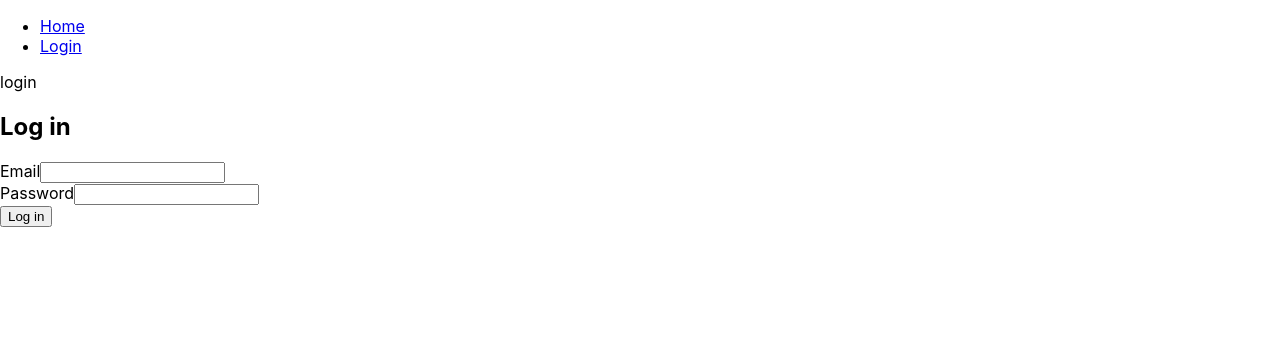
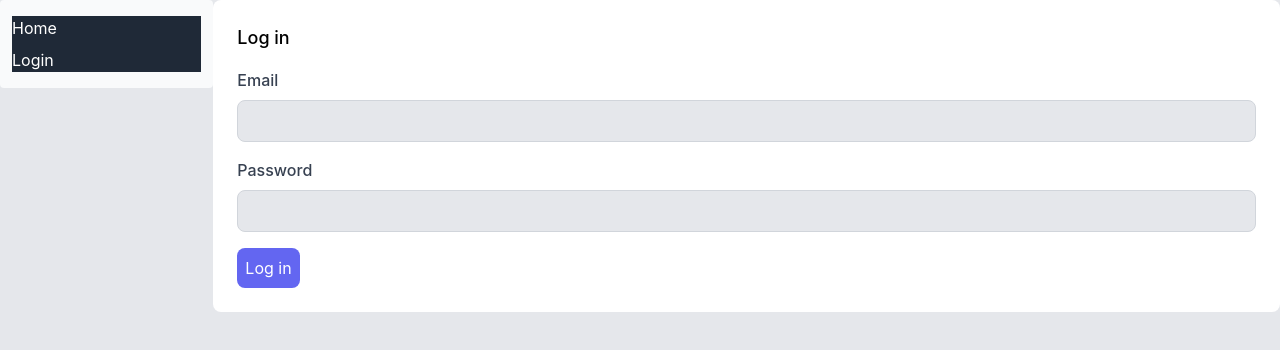
Before and after one commit to thegeektets/ilara-health-react, a React (Create React App) app: page / in a window 1280 px wide. Shown: the top 350 px of the page. Built offline with nearby package versions, Linux system fonts and the light colour scheme.

Commit message:
axios
- add axios
- add component view
-

```diff
--- a/src/auth/components/Login.js
+++ b/src/auth/components/Login.js
@@ -1,13 +1,39 @@
-import React, { useState } from 'react';
+import React, { useState, useEffect } from "react";
+import axios from 'axios';
 
 function LoginForm() {
-  const [email, setEmail] = useState('');
-  const [password, setPassword] = useState('');
+  const [email, setEmail] = useState("");
+  const [password, setPassword] = useState("");
+
+  useEffect(() => {
+    document.title = "Login : Ilara Pharmacy";
+  }, []);
 
   function handleSubmit(event) {
     event.preventDefault();
+
+    // Collect form data
+    const formData = new FormData(event.target);
+    const email = formData.get("email");
+    const password = formData.get("password");
+
     // Perform login logic here
     console.log(email, password);
+
+    // Send request to Django API
+    axios
+      .post("auth/login/", {
+        email: email,
+        password: password,
+      })
+      .then((response) => {
+        console.log(response);
+        // Handle successful login
+      })
+      .catch((error) => {
+        console.log(error);
+        // Handle login error
+      });
   }
 
   return (
@@ -19,6 +45,7 @@ function LoginForm() {
         </label>
         <input
           className="bg-gray-200 border border-gray-300 rounded-lg p-2 w-full"
+          name="email"
           type="email"
           id="email"
           value={email}
@@ -26,12 +53,16 @@ function LoginForm() {
         />
       </div>
       <div className="mb-4">
-        <label className="block text-gray-700 font-medium mb-2" htmlFor="password">
+        <label
+          className="block text-gray-700 font-medium mb-2"
+          htmlFor="password"
+        >
           Password
         </label>
         <input
           className="bg-gray-200 border border-gray-300 rounded-lg p-2 w-full"
           type="password"
+          name="password"
           id="password"
           value={password}
           onChange={(e) => setPassword(e.target.value)}
--- a/src/components/ComponentView.js
+++ b/src/components/ComponentView.js
@@ -10,7 +10,6 @@ const ComponentView = () => {
   const [currentPage] = useState("login");
   return (
     <div className="container mx-auto">
-      {currentPage}
       {currentPage === "login" && <Login />}
       {currentPage === "logout" && <Logout />}
 
--- a/src/components/Navigation.js
+++ b/src/components/Navigation.js
@@ -14,9 +14,11 @@ const Navigation = () => {
   }, []);
 
   return (
-    <nav className="bg-gray-800">
-      <div className="container mx-auto">
-        <ul className="flex items-center justify-between p-4">
+<aside class="w-64" aria-label="Sidebar">
+   <div class="px-3 py-4 overflow-y-auto rounded bg-gray-50 dark:bg-gray-800">
+   <nav className="bg-gray-800">
+
+      <ul class="space-y-2">
           <li className="text-white">
             <Link to="/">Home</Link>
           </li>
@@ -53,8 +55,9 @@ const Navigation = () => {
             </li>
           )}
         </ul>
-      </div>
-    </nav>
+      </nav>
+    </div>
+    </aside>
   );
 };
 
--- a/src/index.css
+++ b/src/index.css
@@ -1,3 +1,7 @@
+@tailwind base;
+@tailwind components;
+@tailwind utilities;
+
 body {
   margin: 0;
   font-family: -apple-system, BlinkMacSystemFont, 'Segoe UI', 'Roboto', 'Oxygen',
--- a/src/index.js
+++ b/src/index.js
@@ -3,6 +3,28 @@ import ReactDOM from 'react-dom/client';
 import './index.css';
 import App from './App';
 import reportWebVitals from './reportWebVitals';
+import axios from 'axios';
+
+axios.defaults.baseURL = 'http://127.0.0.1:8000';
+axios.defaults.headers.post['Content-Type'] = 'application/json';
+
+axios.interceptors.request.use(request => {
+    console.log(request);
+    // Edit request config
+    return request;
+}, error => {
+    console.log(error);
+    return Promise.reject(error);
+});
+
+axios.interceptors.response.use(response => {
+    console.log(response);
+    // Edit response config
+    return response;
+}, error => {
+    console.log(error);
+    return Promise.reject(error);
+});
 
 const root = ReactDOM.createRoot(document.getElementById('root'));
 root.render(
```
Also changed, not shown: package.json (+6 -4 lines), 1 other file (tests, documents, lock files or other folders).
